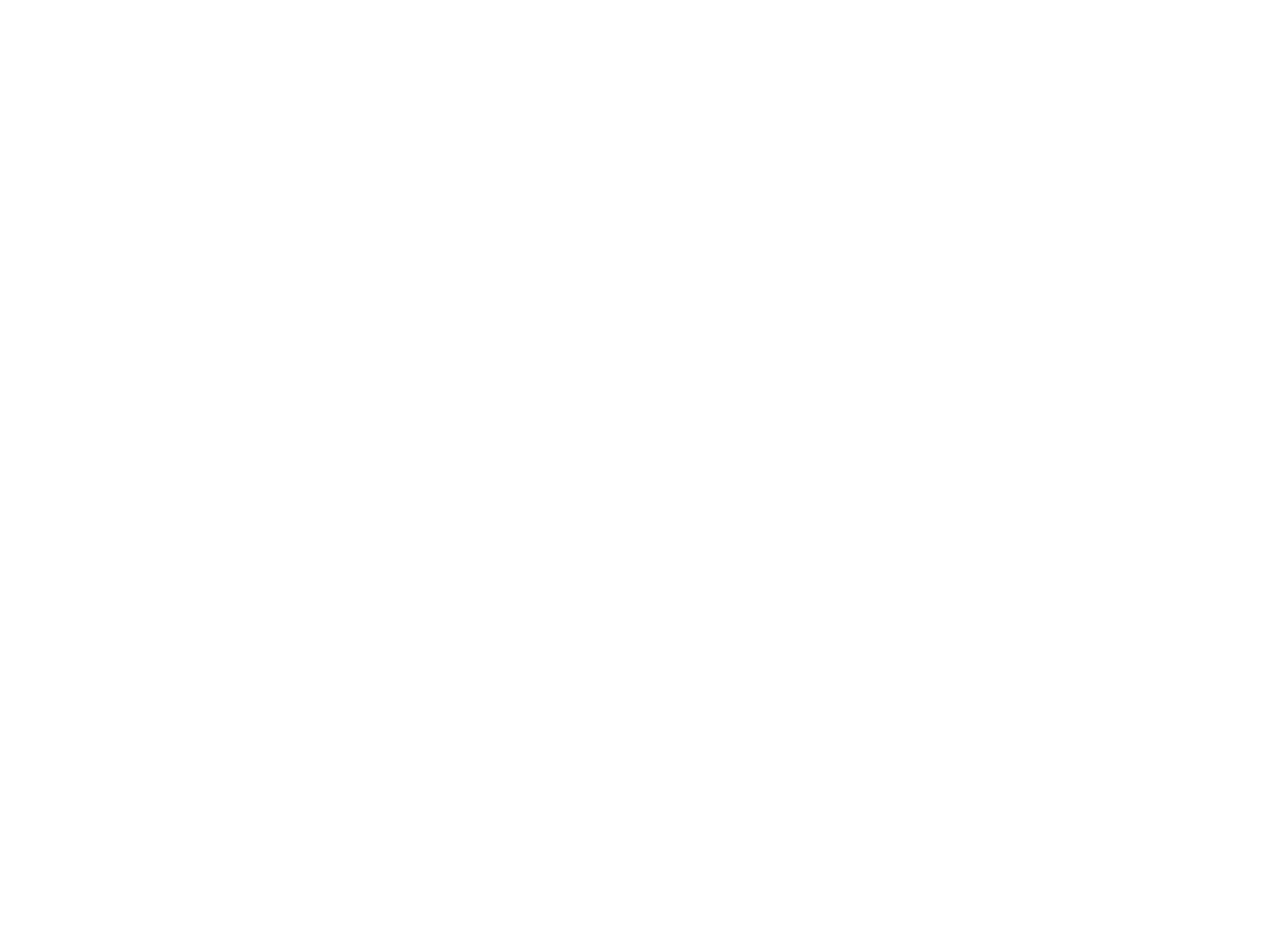
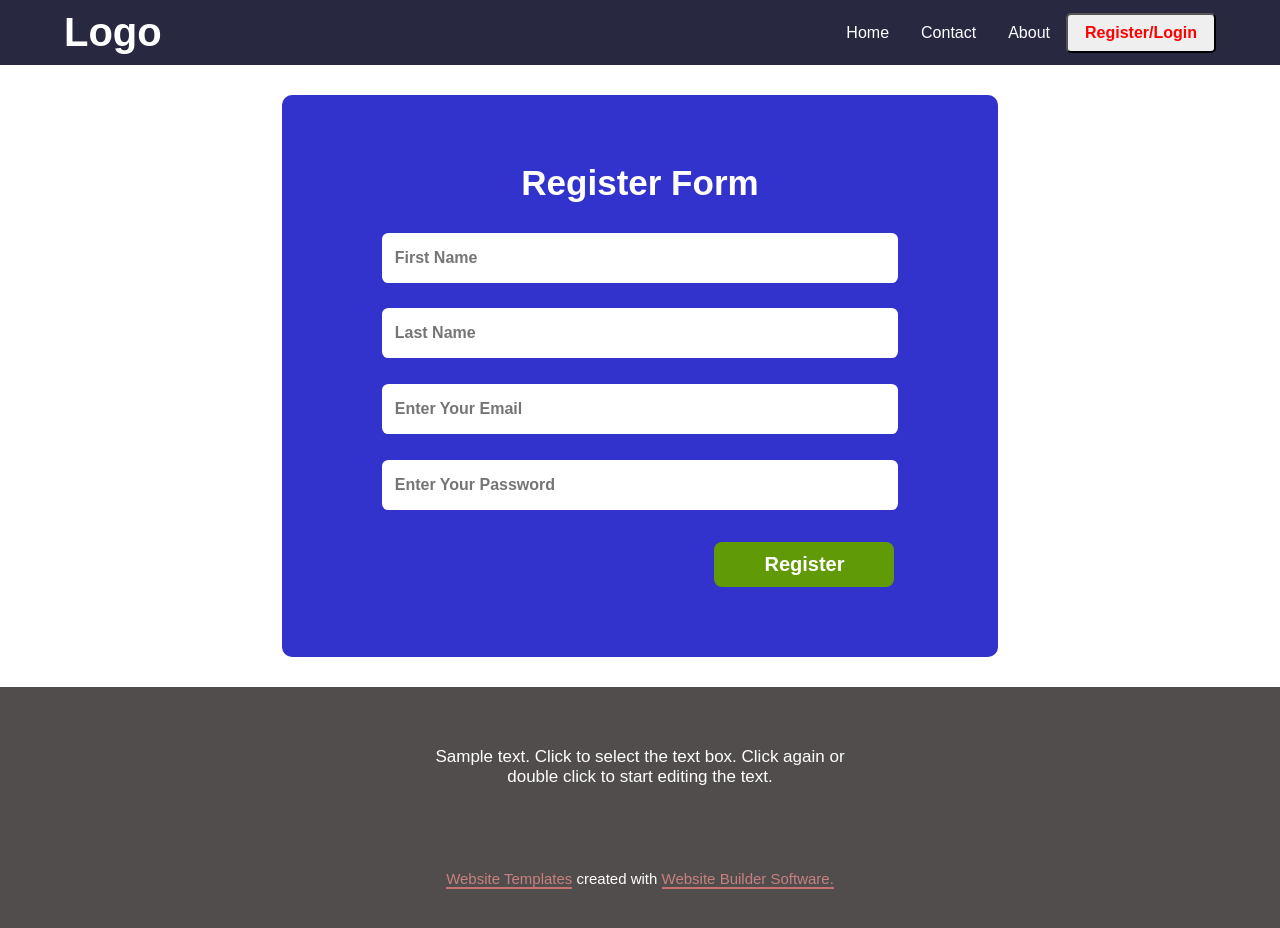
Before and after one commit to rajatgaur123/reacthtml, a React (Create React App) app: page /register in a window 1280 px wide. Before the commit this address had no page. Shown: the top 928 px of the page. Before the commit the page ends 800 px from the top, so only its background shows below. Built offline with nearby package versions, Linux system fonts and the light colour scheme.

Commit message:
register form dann

```diff
--- a/src/App.js
+++ b/src/App.js
@@ -11,6 +11,7 @@
 import Section4 from "./section_4/Section4";
 import Section5 from "./section_5/Section5";
 import Section6 from "./section_6/Section6";
+import Register from "./pages/register/Register";
 
 function App() {
   return (
@@ -19,7 +20,7 @@
       <Route exact path="/" element={<Home/>} />
       <Route exact path="/about" element={<About/>} />
       <Route exact path="/contact" element={<Contact/>} />
-      <Route exact path="/Login" element={<Login/>} />
+      <Route exact path="/register" element={<Register/>} />
 
     </Routes>
 
--- a/src/layout/header/Header.jsx
+++ b/src/layout/header/Header.jsx
@@ -1,10 +1,11 @@
 import React from "react";
 import { useState } from "react";
-import { Link } from "react-router-dom";
+import { Link, useNavigate } from "react-router-dom";
 import {AiFillCloseCircle} from 'react-icons/ai'
 import './header.css'
 function Header(){
     const [open,setOpen] =  useState(false)
+    const navigate = useNavigate()
     return(
         <>
     <header id="header-section">
@@ -29,7 +30,10 @@
                 <form action="" className="form-box">
                     <input type="email" id="email" name="email" placeholder="email address" required/> <br /> <br />
                     <input type="password" id="password" name="password" placeholder="password" required/> <br />
-                    <p>forgot password</p>
+                    <div className="register">
+                        <p onClick={()=> navigate('/register') }>register</p>
+                        <p>forgot password</p>
+                    </div>
                     <div className="login-button">
                         <input type="submit" value={"log in"} />
                     </div>
--- a/src/layout/header/header.css
+++ b/src/layout/header/header.css
@@ -96,13 +96,29 @@
     color: rgba(255, 255, 255, 0.489);
     padding-left: 1rem;
 }
-.form-box p{
+/* .form-box p{
     font-size: 1.2rem;
     font-family: Arial, Helvetica, sans-serif;
     text-transform: capitalize;
     color: white;
     margin: 0.5em 0 0.5em 8.6em;
     cursor: pointer;
+} */
+.register{
+    width: 75%;
+    margin: 1rem auto;
+    display: flex;
+    justify-content: space-between;
+}
+.register p{
+    font-size: 1.2rem;
+    font-family: Arial, Helvetica, sans-serif;
+    text-transform: capitalize;
+    color: white;
+    /* margin: 0.5em 0 0.5em 8.6em; */
+    cursor: pointer;
+    border-bottom: 2px solid rgb(241, 2, 2);
+    padding-bottom: 0.2em;
 }
 .login-button input{
     font-size: 2rem;
--- /dev/null
+++ b/src/pages/register/Register.jsx
@@ -0,0 +1,46 @@
+import React from 'react'
+import Layout from '../../layout/Layout'
+import "../register/register.css";
+
+const Register = () => {
+  return (
+    <div>
+      <Layout>
+        <div className="register-section">
+        <div className="container register-container">
+          <div className="register-h1">
+            <h1>register form</h1>
+          </div>
+          <form action="" className='register-form'>
+            <div className="register-3">
+              <input type="text" id='name' name='name' placeholder='first name' required/>
+            </div>
+            <div className="register-3">
+              <input type="text" id='name' name='name' placeholder='last name' required/>
+            </div>
+            <div className="register-3">
+              <input type="email" id='email' name='email' placeholder='enter your email' required />
+            </div>
+            <div className="register-3">
+              <input type="password" id='password' name='password' placeholder='enter your password' required />
+            </div>
+            {/* <div className='lorem'>
+              <div className="box"></div>
+              <p>Lorem ipsum dolor sit amet consectetur adipisicing elit. Atque, omnis. <br /> Lorem ipsum dolor sit amet consectetur adipisicing elit. Sint, provident!</p>
+            </div>
+            <div className='lorem'>
+              <div className="box"></div>
+              <p>Lorem ipsum dolor sit amet consectetur adipisicing elit. Atque, omnis. <br /> Lorem ipsum dolor sit amet consectetur adipisicing elit. Sint, provident!</p>
+            </div> */}
+            <div className="register-button">
+              <input type="submit" value={"register"} />
+            </div>
+          </form>
+        </div>
+        </div>
+      </Layout>
+    </div>
+  )
+}
+
+export default Register
--- /dev/null
+++ b/src/pages/register/register.css
@@ -0,0 +1,151 @@
+
+.register-section{
+    padding: 3rem 0;
+}
+.register-container{
+    width: 50%;
+    margin: 0 auto;
+    padding: 5rem 0;
+    text-align: center;
+    background-color: rgb(50, 50, 204);
+    border-radius: 1rem;
+}
+.register-h1 h1{
+    font-size: 3.5rem;
+    font-family: Arial, Helvetica, sans-serif;
+    font-weight: 700;
+    text-transform: capitalize;
+    color: white;
+    margin: 0.5em 0;
+}
+
+
+.register-3{
+    width: 80%;
+    margin: 0 auto;
+}
+.register-3 input{
+    width: 90%;
+    height: 5rem;
+    font-size: 1.6rem;
+    font-weight: bold;
+    text-transform: capitalize;
+    margin: 0.8em 0;
+    padding-left: 0.8em;
+    border: none;
+    border-radius: 0.4em;
+}
+/* .lorem{
+    width: 71%;
+    display: flex;
+    justify-content: space-between;
+    align-items: center;
+    margin: 3rem auto;
+    text-align: left;
+}
+.lorem .box{
+    width: 2rem;
+    height: 2rem;
+    background-color: white;
+}
+.lorem p{
+    font-size: 1.4rem;
+    font-family: Arial, Helvetica, sans-serif;
+    font-weight: 700;
+    color: white;
+} */
+
+
+.register-button{
+    width: 71%;
+    margin: 2rem auto;
+    text-align: right;
+}
+.register-button input{
+    width: 18rem;
+    height: 4.5rem;
+    font-size: 2rem;
+    font-family: Arial, Helvetica, sans-serif;
+    font-weight: 700;
+    text-transform: capitalize;
+    color: white;
+    background-color: rgb(96, 154, 7);
+    border: none;
+    border-radius: 0.4em;
+}
+.register-button input:hover{
+    font-size: 2.3rem;
+    background-color: rgb(87, 141, 6);
+    color: rgb(192, 245, 247);
+    cursor: pointer;
+}
+
+
+/* ########################## responsive register-section 768px ########################### */
+
+@media (max-width:768px) {
+    .register-container{
+        width: 60%;
+    }
+
+
+    /* .lorem{
+        flex-direction: column;
+    }
+    .lorem p{
+        font-size: 1.2rem;
+        margin: 0.5em 0;
+    } */
+    .register-button{
+        text-align: center;
+    }
+}
+
+/* ########################## responsive register-section 769px and 1200px ############################# */
+
+@media (min-width:769px) and (max-width:1200px) {
+    .register-container{
+        width: 65%;
+    }
+    .register-h1 h1{
+        font-size: 3rem;
+    }
+
+    /* .lorem{
+        flex-direction: column;
+    }
+    .lorem p{
+        font-size: 1.2rem;
+        margin: 0.5em 0;
+    } */
+}
+/* ########################## responsive register-section 1201px and 1440px ############################# */
+
+@media (min-width:1201px) and (max-width:1440px) {
+    .register-container{
+        width: 56%;
+    }
+
+    /* .lorem{
+        flex-direction: column;
+    } */
+    /* .lorem p{
+        font-size: 1.3rem;
+        margin: 0.5em 0;
+    } */
+}
+
+/* #################### responsive register-section 550px ######################## */
+
+@media (max-width:550px) {
+    .register-h1 h1{
+        font-size: 2.8rem;
+    }
+
+    /* .lorem p{
+        font-size: 1.1rem;
+    } */
+    .register-button{
+        text-align: center;
+    }
+}
```
